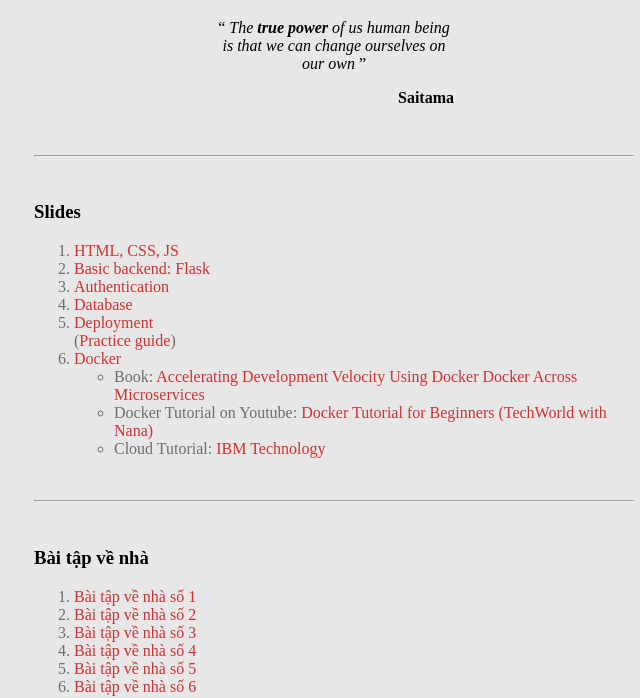
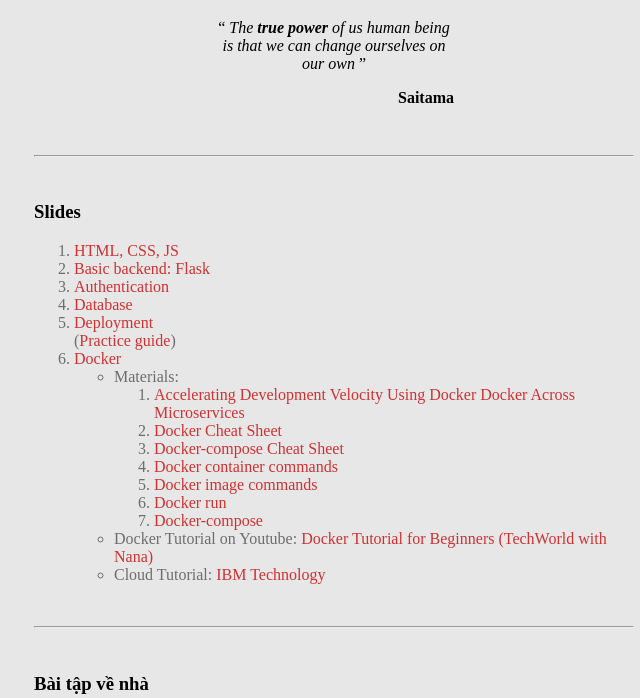
Before and after one commit to nvc8996/nvc8996.github.io, a plain HTML site: page index.html in a window 1280 px wide. Shown: the part 116-814 px from the top of the page, without its empty margins (306-946 px from the left). Drawn offline with Linux system fonts and the light colour scheme.

Commit message:
docker materials added

```diff
--- a/index.html
+++ b/index.html
@@ -43,8 +43,16 @@
                 <br>
                 <ul>
                     <li>
-                        <label>Book: </label>
-                        <a href="books/docker.pdf">Accelerating Development Velocity Using Docker Docker Across Microservices</a>
+                        <label>Materials: </label>
+                        <ol>
+                            <li><a href="books/docker.pdf">Accelerating Development Velocity Using Docker Docker Across Microservices</a></li>
+                            <li><a href="https://www.docker.com/sites/default/files/d8/2019-09/docker-cheat-sheet.pdf">Docker Cheat Sheet</a></li>
+                            <li><a href="https://devhints.io/docker-compose">Docker-compose Cheat Sheet</a></li>
+                            <li><a href="https://docs.docker.com/engine/reference/commandline/container/">Docker container commands</a></li>
+                            <li><a href="https://docs.docker.com/engine/reference/commandline/image/">Docker image commands</a></li>
+                            <li><a href="https://docs.docker.com/engine/reference/run/">Docker run</a></li>
+                            <li><a href="https://docs.docker.com/compose/reference/">Docker-compose</a></li>
+                        </ol>
                     </li>
                     <li>
                         <label>Docker Tutorial on Youtube: </label>
@@ -54,6 +62,7 @@
                         <label>Cloud Tutorial: </label>
                         <a href="https://www.youtube.com/c/IBMTechnology">IBM Technology</a>
                     </li>
+
                 </ul>
             </li>
         </ol>
```
